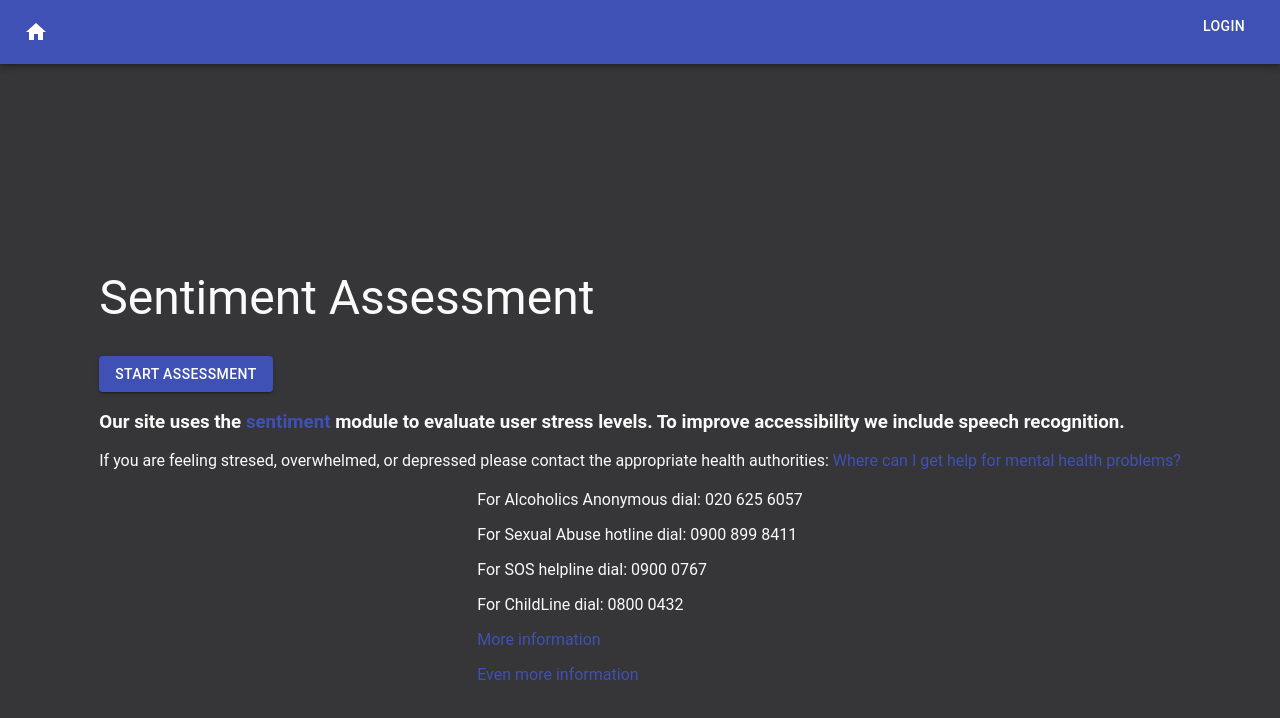
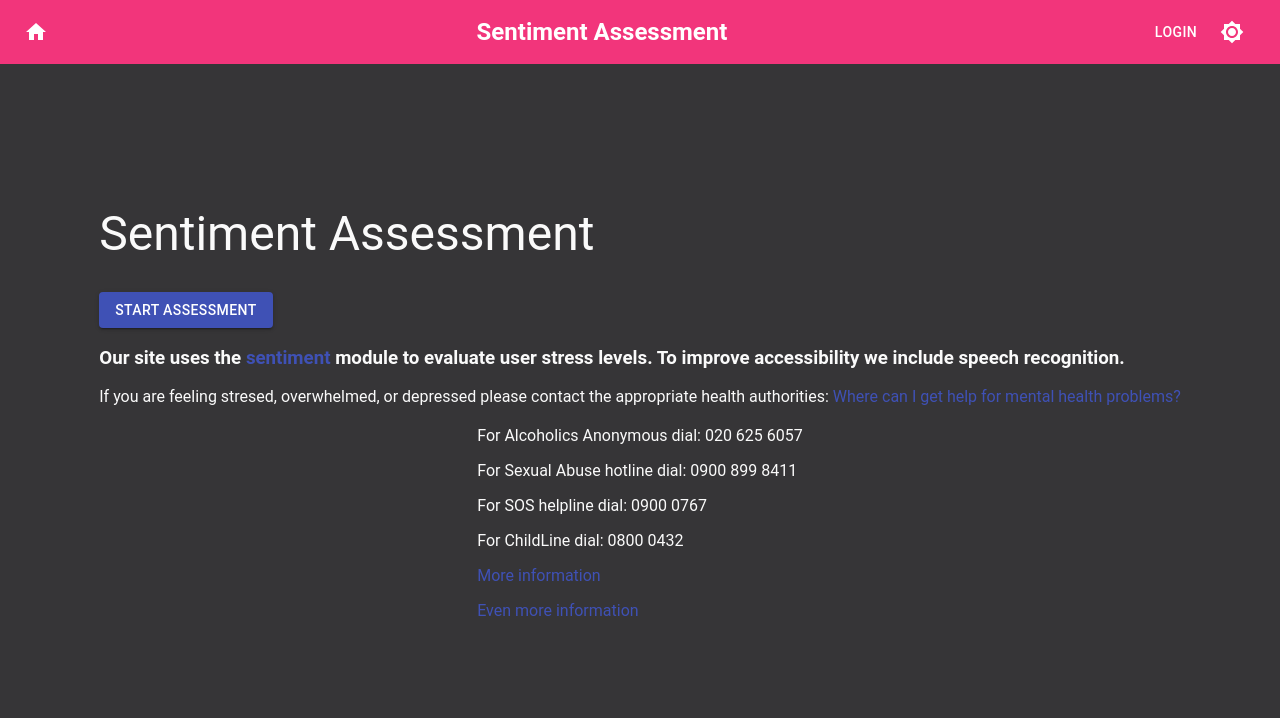
Before and after one commit to nmegrant/daily-check-in-frontend, a React (Create React App) app: page / in a window 1280 px wide. Shown: the top 718 px of the page. Built offline with nearby package versions, Linux system fonts and the light colour scheme.

Commit message:
added colorscheme and darkmode toggle switch

```diff
--- /dev/null
+++ b/src/components/ColorScheme.js
@@ -0,0 +1,15 @@
+const primaryColor = '#F2357B' //redish pink/magenta
+const secondaryColor = '#F235C0' // pink/magenta
+const tertiaryColor = '#1335F2' // blue
+const quaternaryColor = '#2EF2BB' // turquoise
+const quineryColor = '#F2E96B' // pale yellow
+
+export const colorScheme = (()=>(
+  {
+    primaryColor,
+    secondaryColor,
+    tertiaryColor,
+    quaternaryColor,
+    quineryColor
+  }
+))();
--- a/src/components/Navbar.js
+++ b/src/components/Navbar.js
@@ -4,7 +4,7 @@ import React from "react";
 // import { logOutUser } from "../store/auth/actions";
 import { Link as RouterLink } from "react-router-dom";
 import {
-  AppBar,
+  // AppBar,
   Toolbar,
   Button,
   Grid,
@@ -16,23 +16,19 @@ import CollapsableMenu from "./CollapsableMenu";
 import { selectAdmin } from "../store/auth/selectors";
 import { useSelector } from "react-redux";
 
-// const useStyles = makeStyles((theme) => ({
-//   root: {
-//     display: "flex",
-//     flexDirection: "row",
-//     justifyContent: "flex-end",
-//     flexGrow: 1,
-//   },
-// }));
+import { ThemeToggler } from './ThemeToggler';
+import styled from "styled-components";
+import { colorScheme } from './ColorScheme';
+
 
 export default function Navbar() {
   // const classes = useStyles();
   const adminState = useSelector(selectAdmin);
 
   return (
-    <div>
-      <AppBar position="static">
-        <Toolbar>
+    <Collapsable>
+      {/* <AppBar position="static"> */}
+        <Toolbar style={{width: '100%', color: 'white'}}>
           <Grid container justify="space-between">
             <Grid item>
               <IconButton
@@ -45,13 +41,10 @@ export default function Navbar() {
                 <HomeIcon />
               </IconButton>
             </Grid>
-            <Grid item>
-              {adminState ? (
-                <RouterLink to="/admin" style={{ color: "white" }}>
-                  Admin View
-                </RouterLink>
-              ) : null}
+            <Grid item >
+              <Title>Sentiment Assessment</Title>
             </Grid>
+
             <Grid item>
               {localStorage.token ? (
                 <CollapsableMenu />
@@ -60,10 +53,62 @@ export default function Navbar() {
                   Login
                 </Button>
               )}
+
+              {adminState ? (
+                <RouterLink to="/admin" style={{ color: "white" }}>
+                  Admin View
+                </RouterLink>
+              ) : null}
+
+              <ThemeToggler />
             </Grid>
           </Grid>
         </Toolbar>
-      </AppBar>
-    </div>
+      {/* </AppBar> */}
+      </Collapsable>
   );
 }
+
+
+const Title = styled.h2`
+  margin: 0;
+  padding: 0;
+
+  height: 100%;
+
+  display: flex;
+  flex-direction: column;
+  align-items: center;
+  justify-content: center;
+`
+
+const Collapsable = styled.div`
+  position: fixed;
+  top: 0;
+  width: 100%;
+
+  transform-origin: top;
+  transform: scaleY(0.3);
+
+  transition: transform 0.3s ease;
+
+  background: ${colorScheme.primaryColor};
+
+  display: flex;
+  flex-direction: column;
+  align-items: flex-start;
+  justify-content: flex-start;
+
+  &:hover {
+    transform: scaleY(1);
+    div {
+      opacity: 1;
+    }
+  }
+
+  div {
+    opacity: 0;
+    transition: opacity 0.2s ease;
+    background-color: ${colorScheme.primaryColor};
+  }
+`
```
